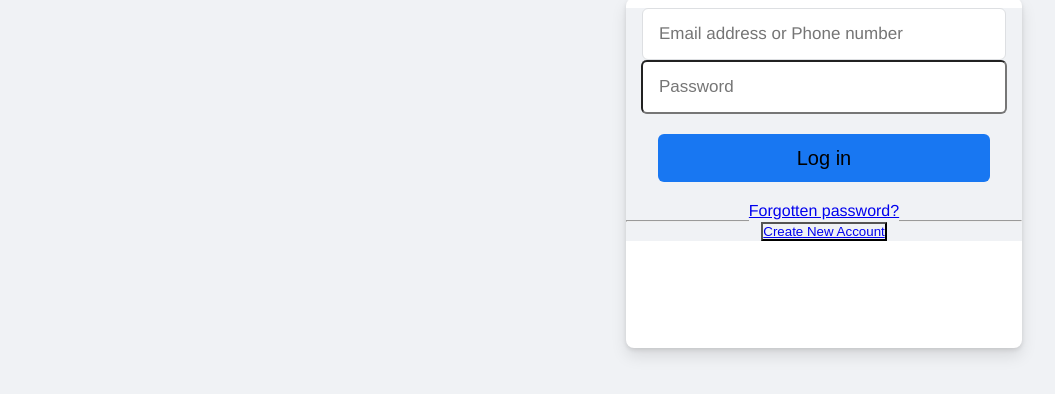
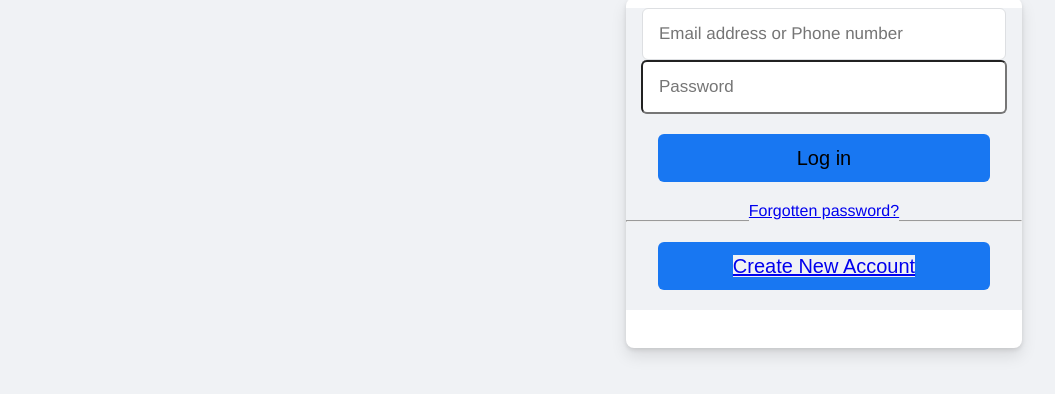
Before and after one commit to Raza-Ur-Rehman/facebook-login-page, a plain HTML site: page index.html in a window 1280 px wide. Shown: the part 340-734 px from the top of the page, without its empty margins (118-1173 px from the left). Drawn offline with Linux system fonts and the light colour scheme.

Commit message:
Update style.css

```diff
--- a/style.css
+++ b/style.css
@@ -85,3 +85,17 @@ h2{
 .login-btn:hover{
     background-color: #166fe5;
 }
+.signup-btn{
+    background-color: #1877f2;
+    border: none;
+    border-radius: 6px;
+    font-size: 20px;
+    line-height: 48px;
+    padding: 0 16px;
+    width: 332px;
+    margin: 20px;
+    text-decoration: none;
+}
+.signup-btn:hover{
+    background-color: #166fe5;
+}
```
